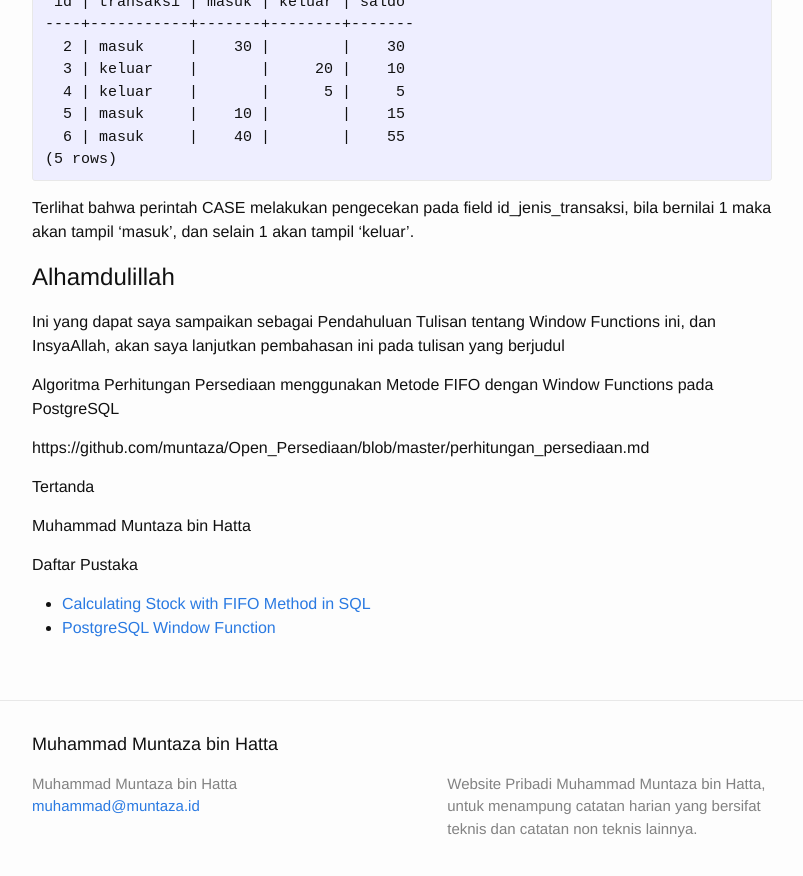
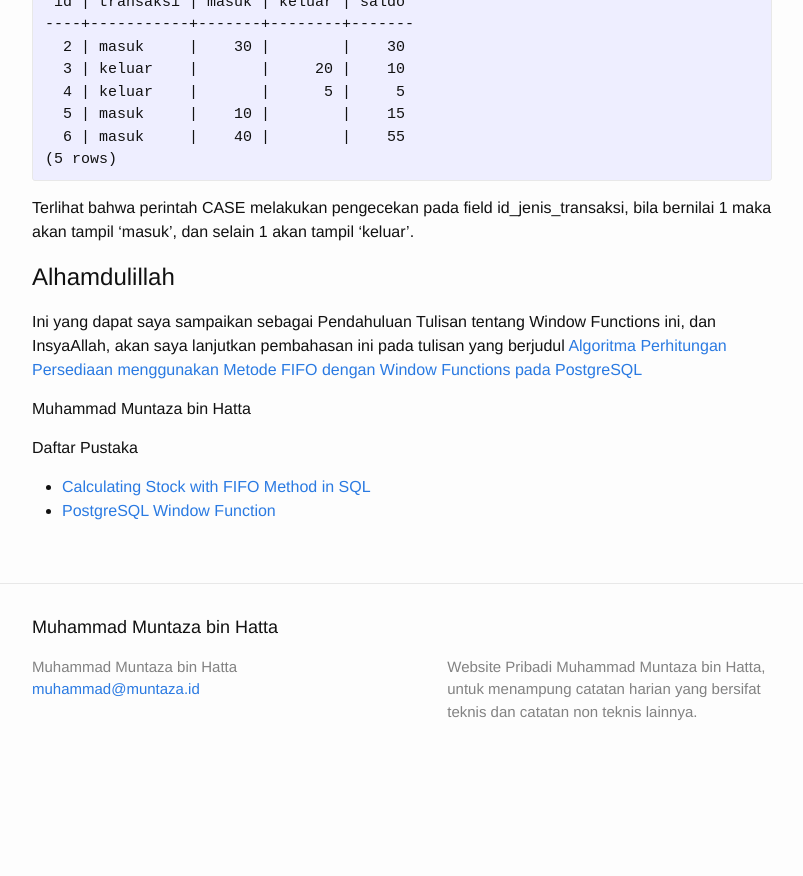
Before and after one commit to muntaza/muntaza.github.io, a Jekyll site: the page built from _posts/2017-07-31-perhitungan-saldo.markdown, in a window 1280 px wide and 900 px high, scrolled down 6957 px. Shown: the top 876 px of the window, without its empty margins (238-1041 px from the left). Built offline with Jekyll 4.4.1, drawn with Linux system fonts in a browser that asks for light colours; after the commit the page ends 7740 px from its top, so only the background shows below that.

Commit message:
perhitungan saldo

```diff
--- a/_posts/2017-07-31-perhitungan-saldo.markdown
+++ b/_posts/2017-07-31-perhitungan-saldo.markdown
@@ -419,13 +419,10 @@ tampil 'keluar'.
 Ini yang dapat saya sampaikan sebagai Pendahuluan Tulisan
 tentang Window Functions ini, dan InsyaAllah, akan
 saya lanjutkan pembahasan ini pada tulisan yang berjudul
+[Algoritma Perhitungan Persediaan menggunakan Metode FIFO dengan Window Functions pada PostgreSQL](https://www.muntaza.id/postgresql/2017/08/01/perhitungan-persediaan.html)
 
 
-Algoritma Perhitungan Persediaan menggunakan Metode FIFO dengan Window Functions pada PostgreSQL
 
-https://github.com/muntaza/Open_Persediaan/blob/master/perhitungan_persediaan.md
-
-Tertanda
 
 Muhammad Muntaza bin Hatta
 
```
